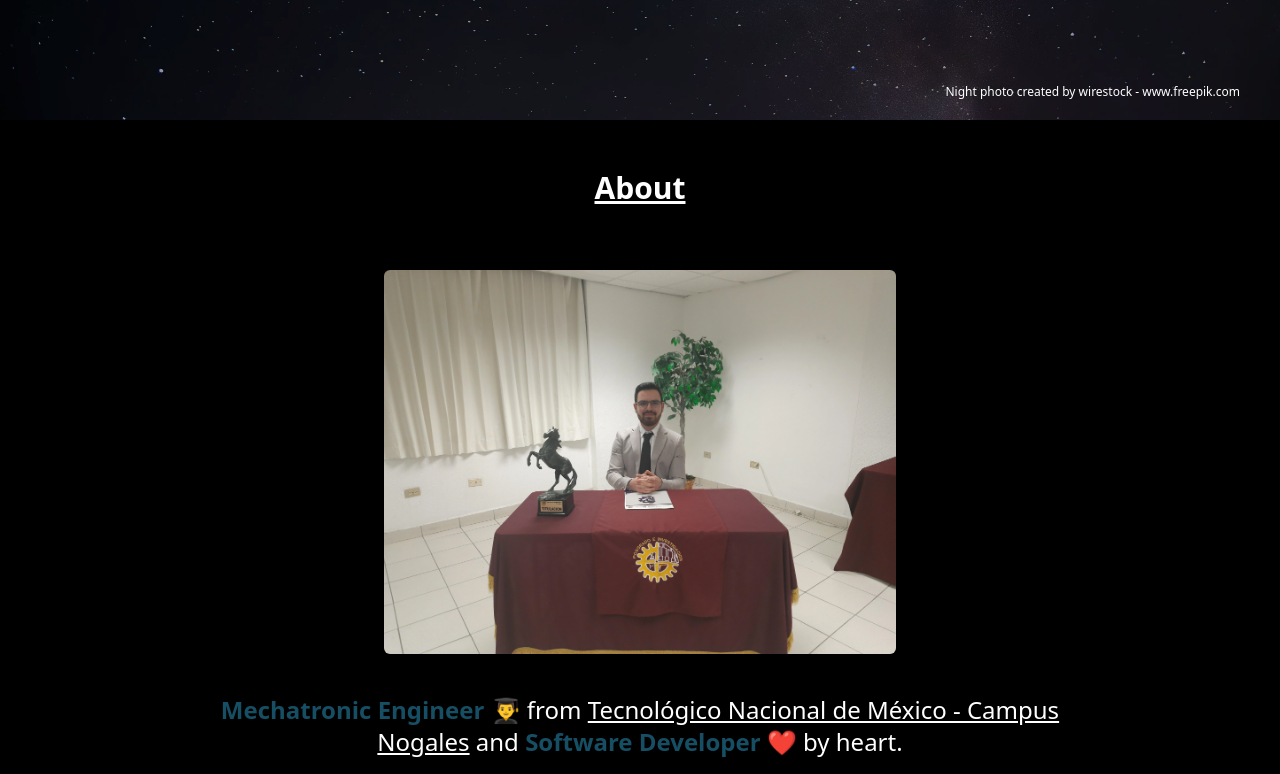
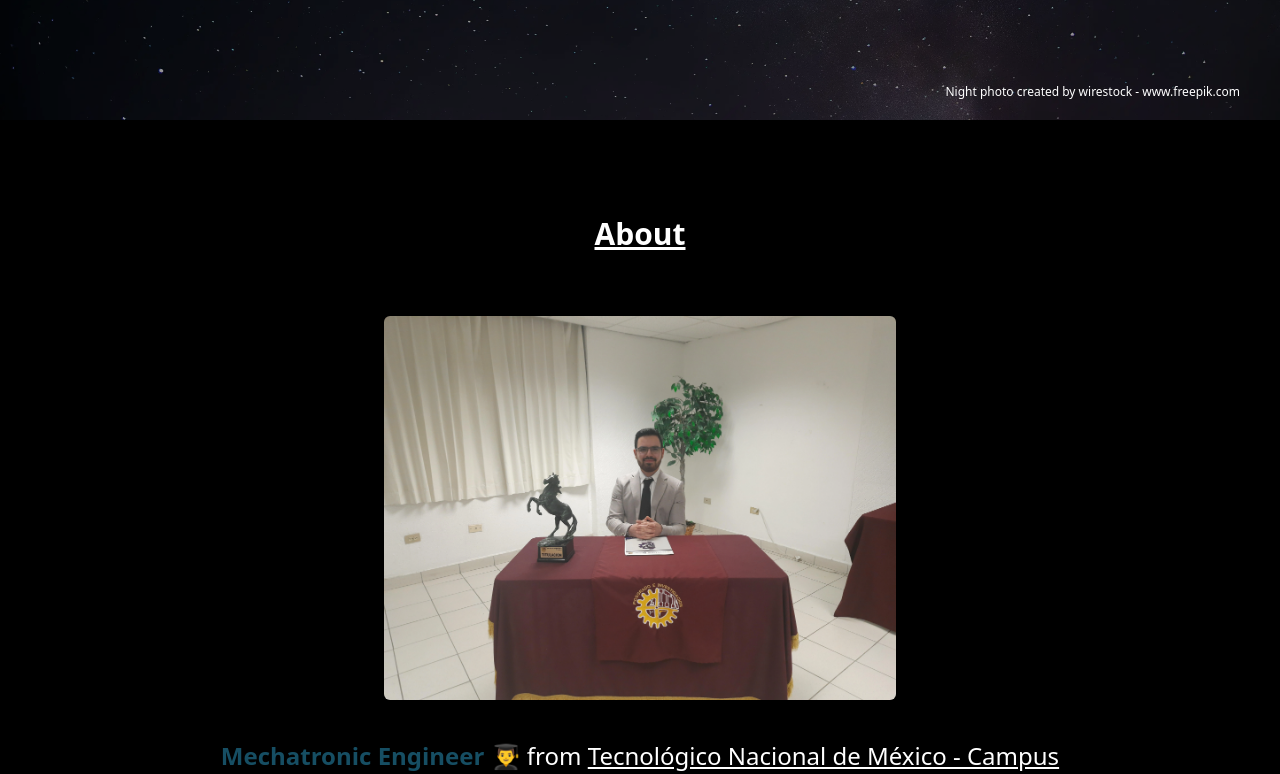
Before and after one commit to maxponmar/personal-portfolio, a React (Vite) app: page / in a window 1280 px wide. Shown: the part 680-1454 px from the top of the page. Built offline with nearby package versions, Linux system fonts and the light colour scheme.

Commit message:
Update section height.
Previously it had a statuc size.

```diff
--- a/src/components/Section.tsx
+++ b/src/components/Section.tsx
@@ -2,7 +2,7 @@ import { ReactNode } from "react";
 
 const Section = ({ children, title }: { title: string, children: ReactNode }) => {
     return (
-        <div className="h-[calc(100vh-32px)] py-8 sm:py-12 lg:py-24 text-center flex flex-col justify-center items-center">
+        <div className="min-h-[calc(100vh-32px)] py-8 sm:py-12 lg:py-24 text-center flex flex-col justify-center items-center">
             <h2 className="font-bold text-2xl md:text-3xl mb-3 md:mb-16 underline underline-offset-2">{title}</h2>
             {children}
         </div>
```
